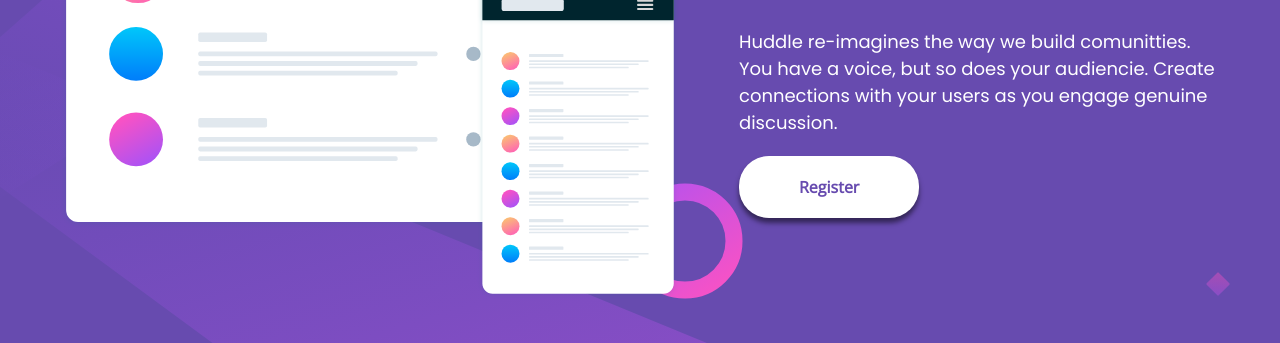
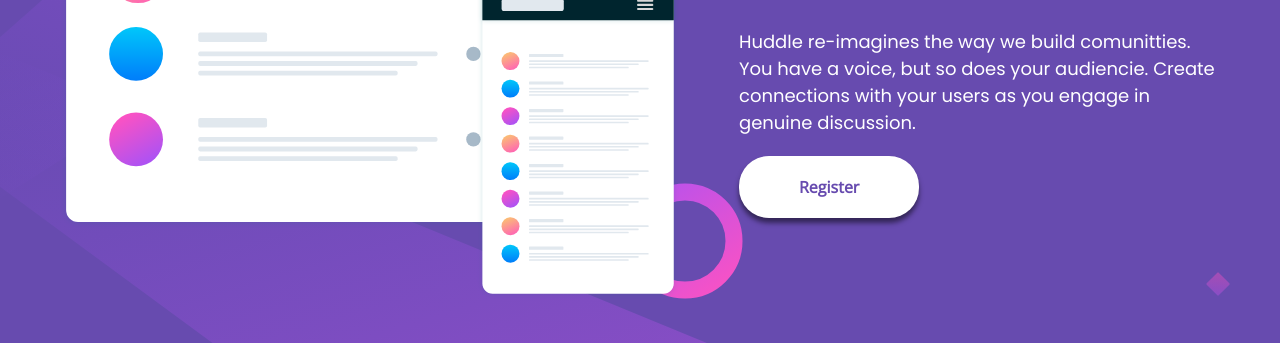
Before and after one commit to Igor-progm/Huddle-landing-page-with-single-introductory-section-master-Front-end-Mentor, a plain HTML site: page index.html in a window 1280 px wide. Shown: the part 322-665 px from the top of the page. Drawn offline with nearby package versions, Linux system fonts and the light colour scheme.

Commit message:
atualizando html

```diff
--- a/index.html
+++ b/index.html
@@ -32,7 +32,7 @@
         <p class="description">
           Huddle re-imagines the way we build comunitties. You have a voice,
           but so does your audiencie. Create connections with your users as
-          you engage genuine discussion.
+          you engage in genuine discussion.
         </p>
         <a href="#">
           <button class="btn-register">Register</button>
```
